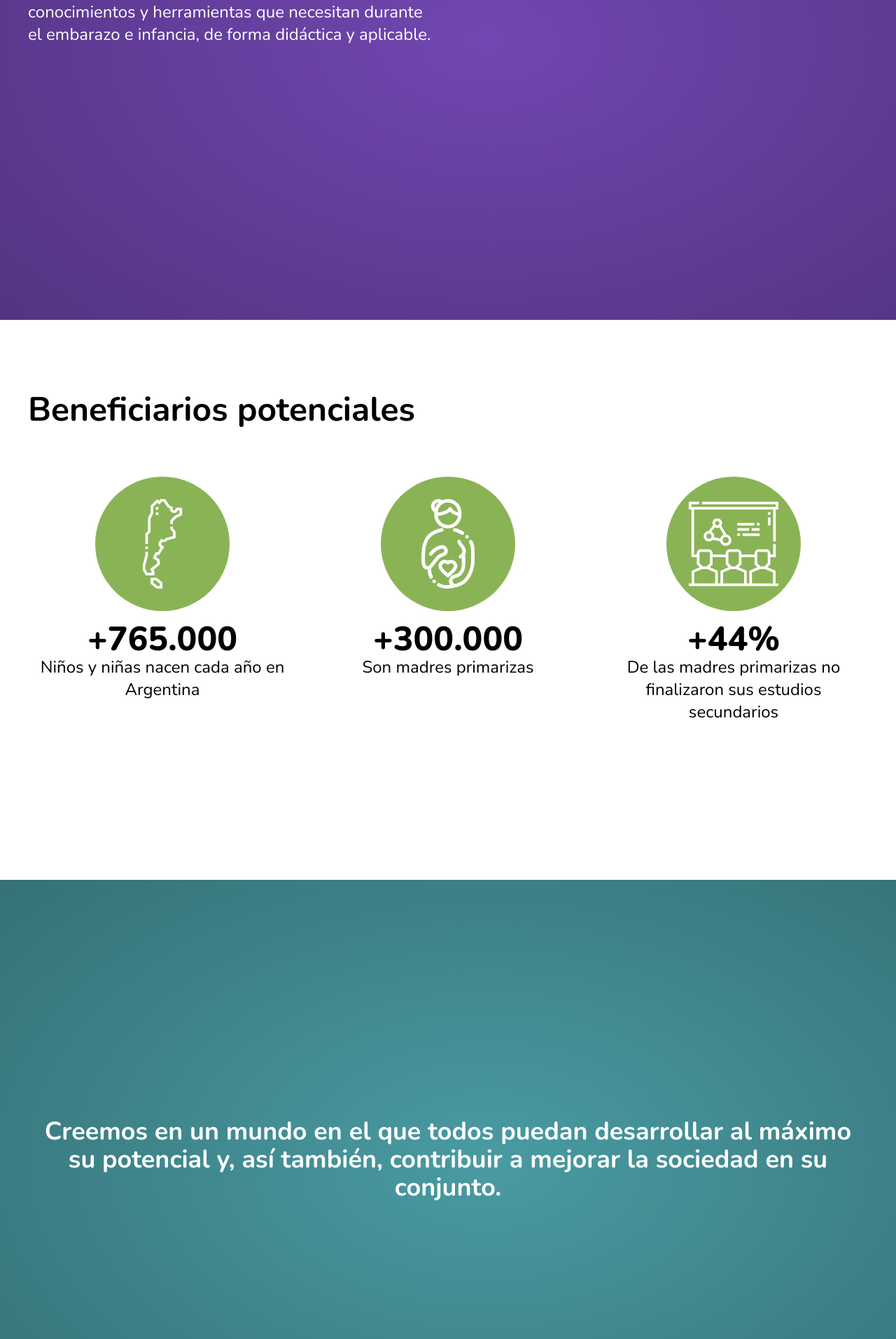
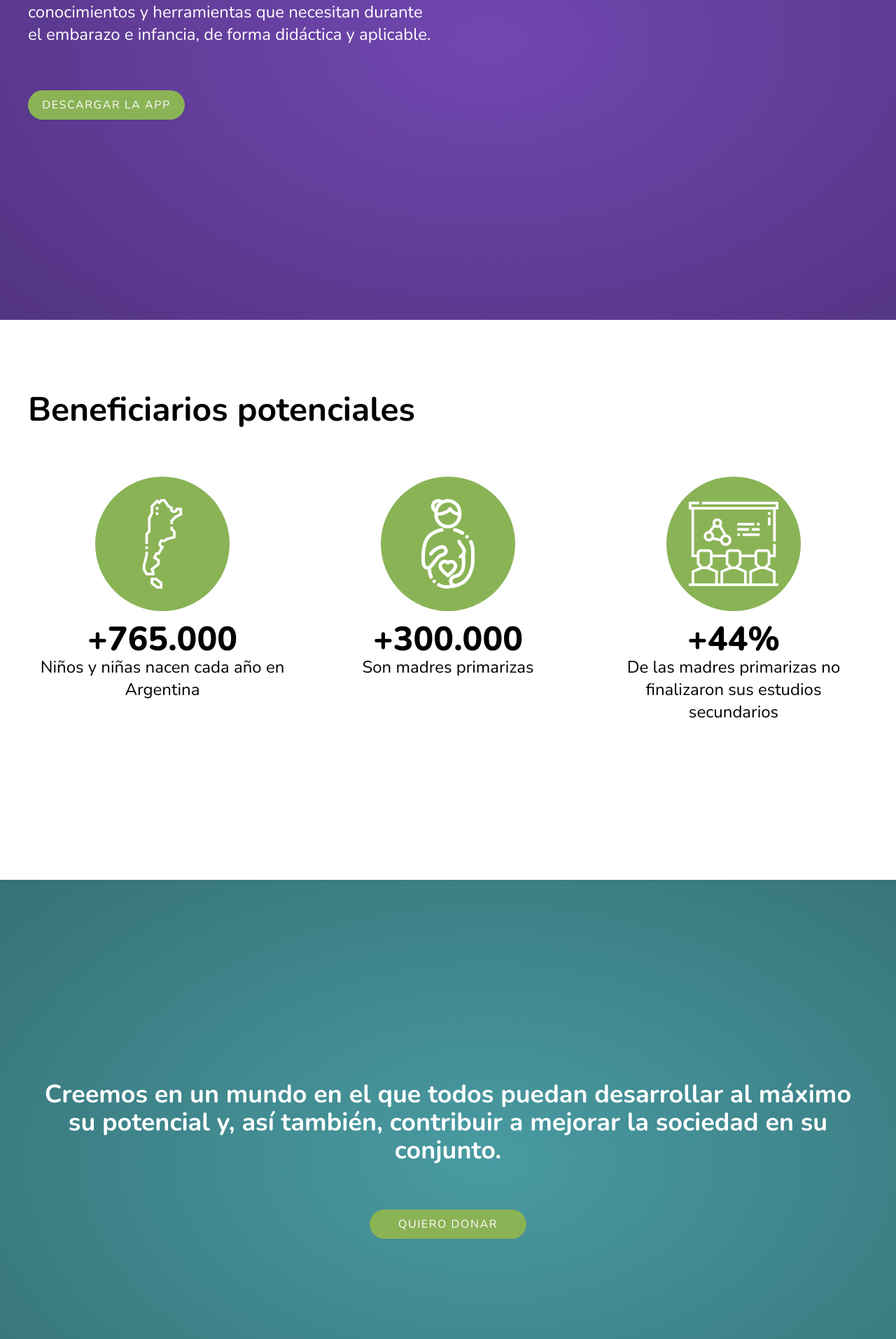
Before and after one commit to mathxlat/dynamai, a React (Create React App) app: page / in a window 1280 px wide. Shown: the part 447-2360 px from the top of the page at 70% size. Built offline with nearby package versions, Linux system fonts and the light colour scheme.

Commit message:
Dynamai - v0.2.1b - Home Preview

```diff
--- /dev/null
+++ b/src/components/ButtonLink.js
@@ -0,0 +1,11 @@
+import { Link } from 'react-router-dom';
+
+const ButtonLink = props => {
+    return (
+    <Link to={props.to} className={`w-56 select-none flex items-center font-nunito transition justify-center px-4 py-2 border border-transparent rounded-full shadow-sm text-base font-medium uppercase tracking-widest text-white bg-acento-2 hover:bg-gray-900 ${props.className}`}>
+        {props.text}
+    </Link>
+    )
+}
+
+export default ButtonLink;
--- a/src/pages/Home.js
+++ b/src/pages/Home.js
@@ -1,4 +1,5 @@
 import React from 'react'
+import ButtonLink from '../components/ButtonLink'
 // import Carousel from '../components/Carousel/index'
 
 const infoBeneficiarios = [
@@ -28,6 +29,7 @@ function Home() {
                         <h1>Queremos acompañarte durante la crianza, desde el embarazo.</h1>
                         <p className="mt-8" >Por eso creamos esta plataforma gratuita y de fácil acceso. acercando a madres y padres todos los conocimientos y herramientas que
                         necesitan durante el embarazo e infancia, de forma didáctica y aplicable.</p>
+                        <ButtonLink text="DESCARGAR LA APP" to="/descargar" className="mt-16" />
                     </div>
                 </div>
             </article>
@@ -62,9 +64,10 @@ function Home() {
 
             <article className="bg-gradient-radial w-full min-h-screen max-h-full from-secundario-2 to-black">
                 <div className="max-w-7xl h-screen flex flex-col justify-center items-center mx-auto px-10 py-6">
-                        <h2 className="text-center">Creemos en un mundo en el que todos puedan desarrollar al
-                        máximo su potencial y, así también, contribuir a mejorar la
-                        sociedad en su conjunto.</h2>
+                    <h2 className="text-center">Creemos en un mundo en el que todos puedan desarrollar al
+                    máximo su potencial y, así también, contribuir a mejorar la
+                    sociedad en su conjunto.</h2>
+                    <ButtonLink text="Quiero donar" to="/quierodonar" className="mt-16" />
                 </div>
             </article>
         </section>
```
